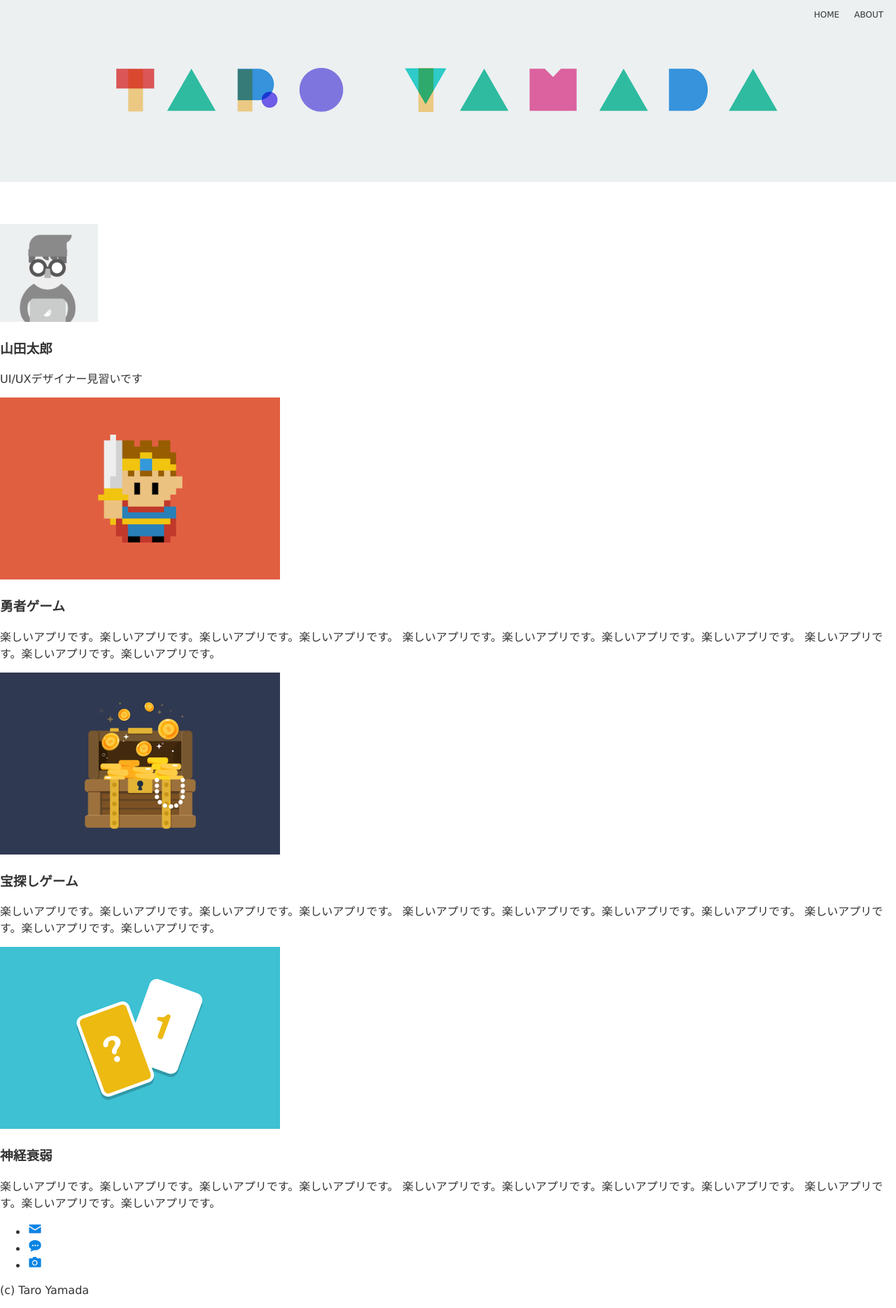
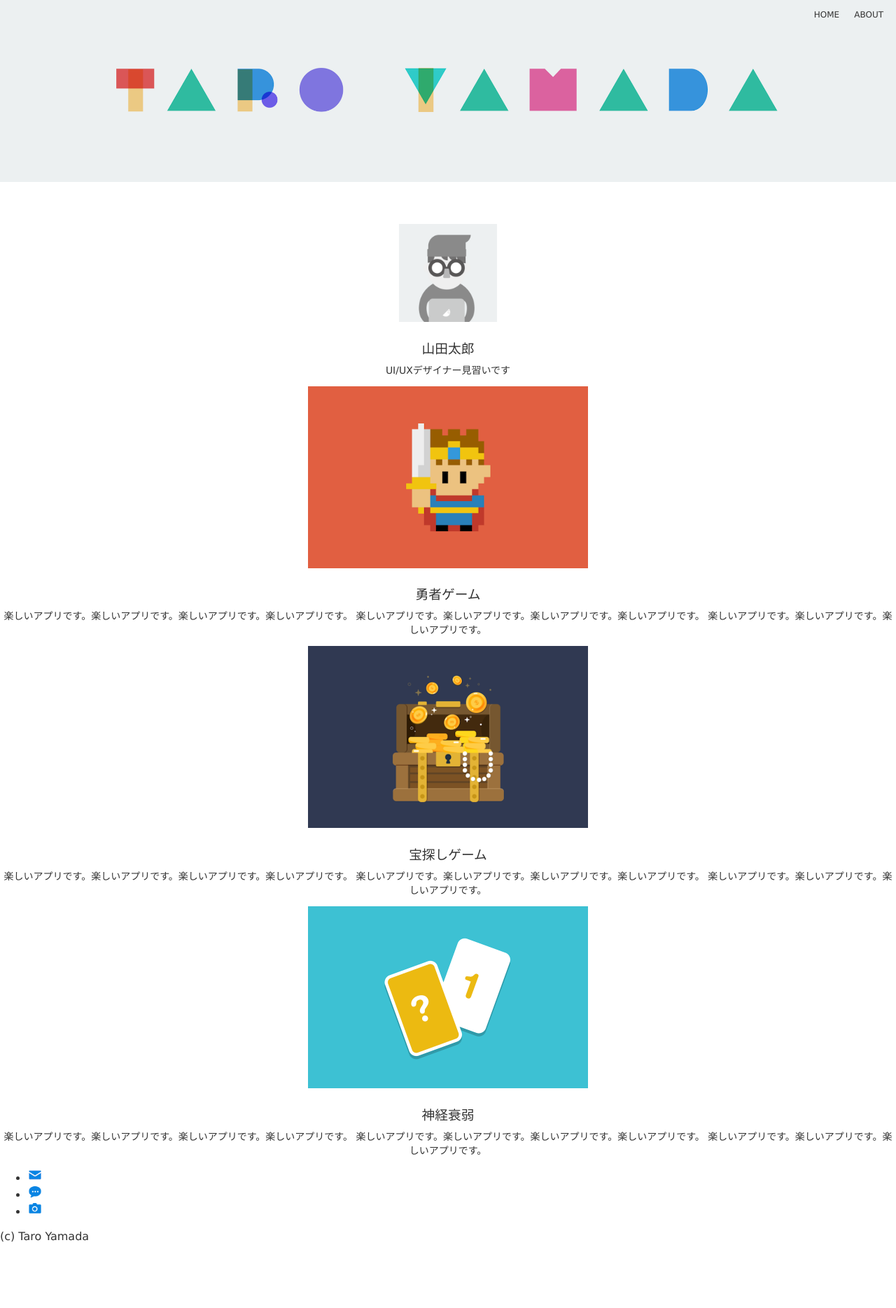
Before and after one commit to 2h0/til, a PHP site: page / in a window 1280 px wide. Shown: the whole page at 70% size. After the commit the page ends 1775 px from the top, so only its background shows below. Run offline with PHP 8.4, Linux system fonts and the light colour scheme.

Commit message:
learned sec10

```diff
--- a/dotinstall/CSS/basic_css_v4/MyPortfolio/css/styles.css
+++ b/dotinstall/CSS/basic_css_v4/MyPortfolio/css/styles.css
@@ -48,3 +48,17 @@
 header li > a:hover {
   color: royalblue;
 }
+
+section {
+  text-align: center;
+}
+
+section h1 {
+  font-weight: normal;
+  margin-bottom: 8px;
+}
+
+section p {
+  margin-top: 0;
+  font-size: 14px;
+}
```
Also changed, not shown: dotinstall/CSS/basic_css_v4/memo.md (+12 -0 lines).
